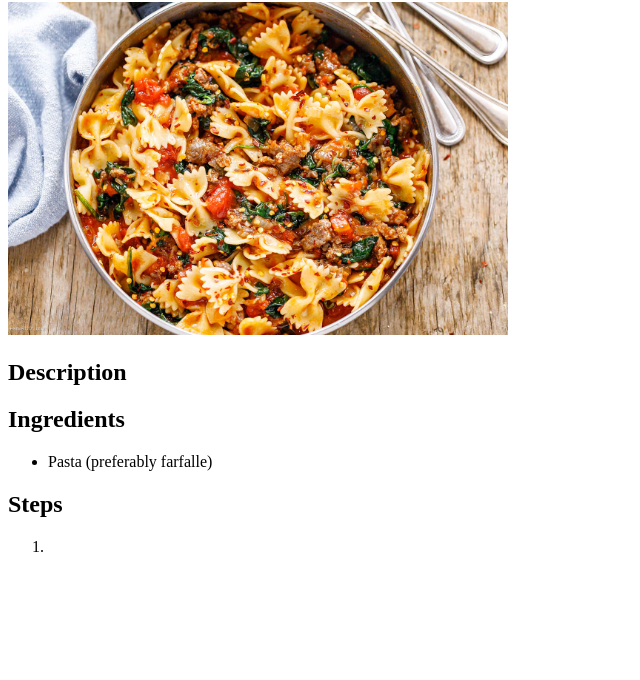
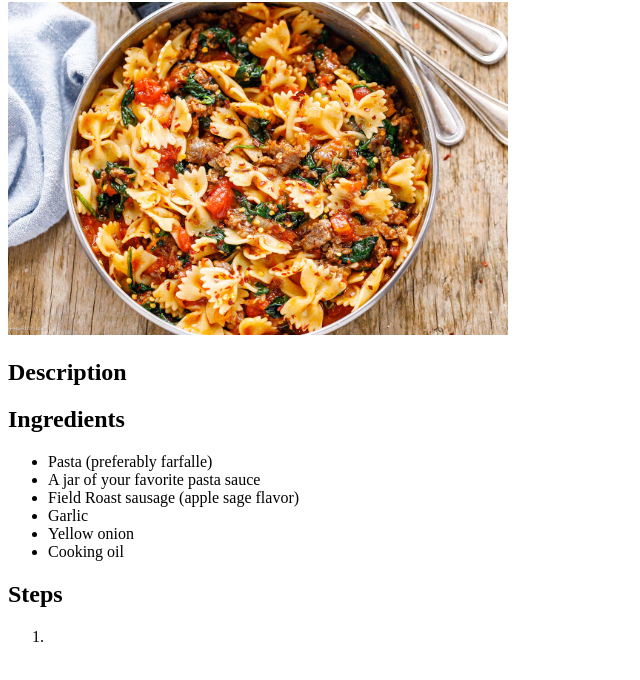
Before and after one commit to m-ghiringhelli/odin-recipes, a plain HTML site: page recipes/field-roast-pasta.html in a window 1280 px wide. Shown: the part 78-758 px from the top of the page, without its empty margins (0-640 px from the left). Drawn offline with Linux system fonts and the light colour scheme.

Commit message:
added ingredients to Field Roast pasta

```diff
--- a/recipes/field-roast-pasta.html
+++ b/recipes/field-roast-pasta.html
@@ -14,6 +14,11 @@
   <h2>Ingredients</h2>
     <ul>
       <li>Pasta (preferably farfalle)</li>
+      <li>A jar of your favorite pasta sauce</li>
+      <li>Field Roast sausage (apple sage flavor)</li>
+      <li>Garlic</li>
+      <li>Yellow onion</li>
+      <li>Cooking oil</li>
     </ul>
   <h2>Steps</h2>
     <ol>
```
